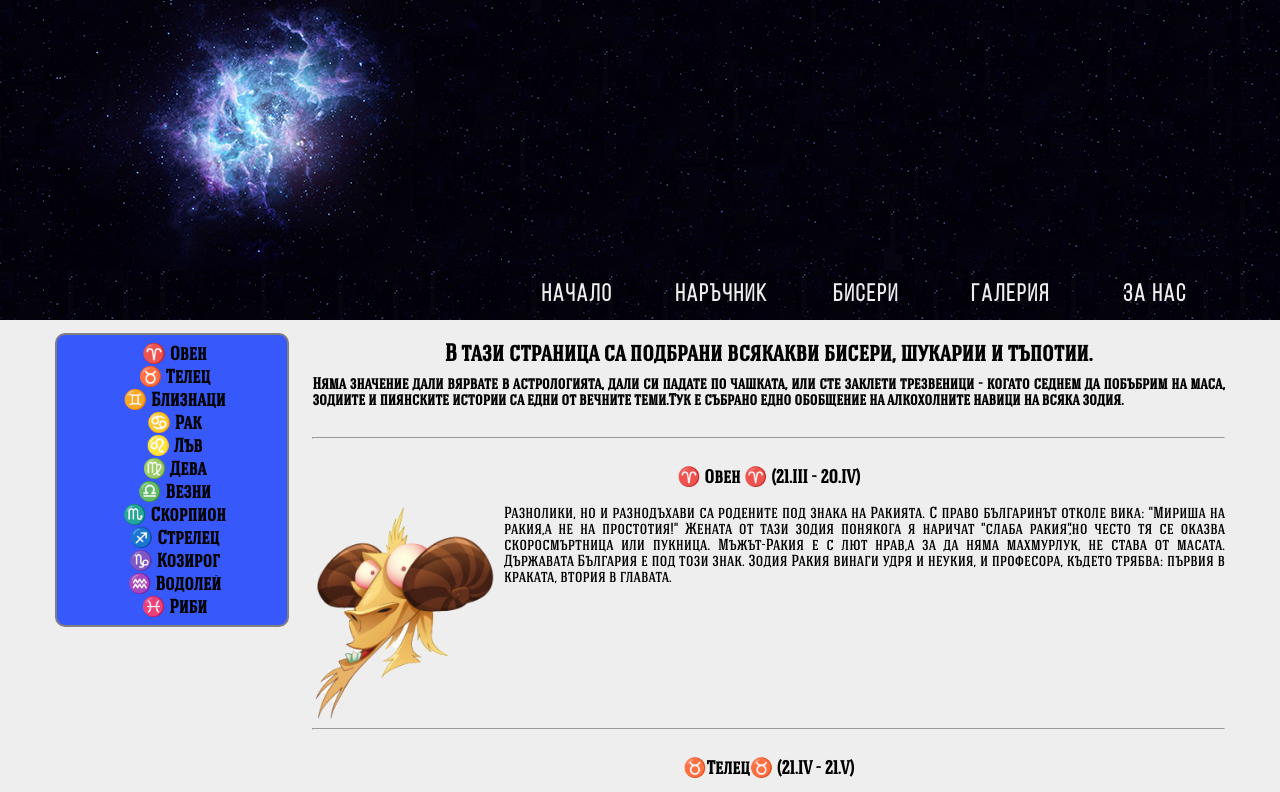
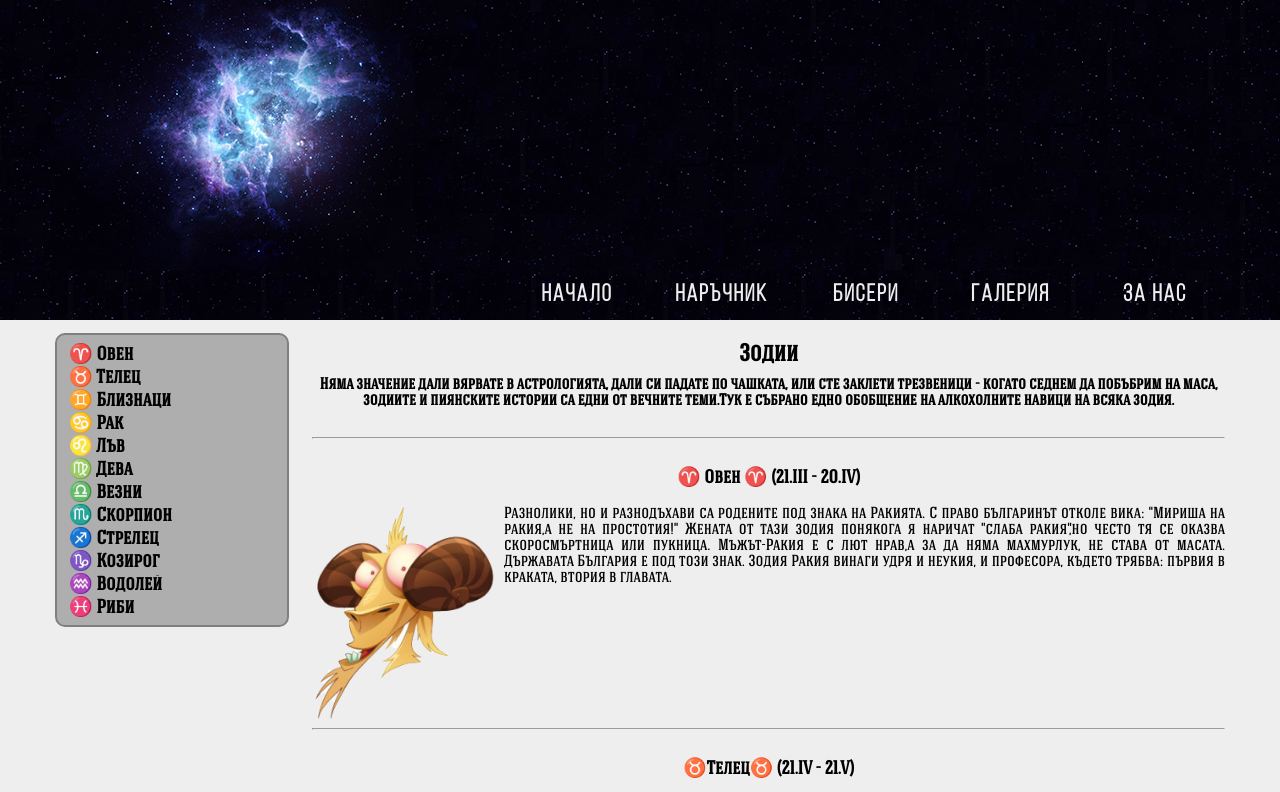
Before and after one commit to rozay/WebFundamentals-HTML-CSS-Teamwork, a PHP site: page /jokes.php in a window 1280 px wide. Shown: the top 792 px of the page. Run offline with PHP 8.4, Linux system fonts and the light colour scheme.

Commit message:
minor changes on jokes.php

```diff
--- a/php template/jokes.php
+++ b/php template/jokes.php
@@ -33,7 +33,7 @@
             </section>
 
                 <section id="astro">
-                    <h1>В тази страница са подбрани всякакви бисери, шукарии и тъпотии.</h1>
+                    <h1>Зодии</h1>
                     <h2>Няма значение дали вярвате в астрологията, дали си падате по чашката, или сте заклети трезвеници - когато седнем да побъбрим на маса, зодиите и пиянските истории са едни от вечните теми.Тук е събрано едно обобщение на алкохолните навици на всяка зодия.</h2>
                     <hr>
                     <article id="aries">
--- a/php template/styles/styles-quotes.css
+++ b/php template/styles/styles-quotes.css
@@ -10,7 +10,7 @@ main h1 {
 
 main h2 {
     font-size: 1em;
-    text-align: justify;
+    text-align: center;
     padding: 10px 0 20px 0;
 }
 
@@ -20,11 +20,10 @@ main h2 {
 }
 
 #nav-astro ul {
-    background: rgba(10, 53, 255, 0.80);
+    background: rgba(29, 29, 29, 0.3);
     border-radius: 10px;
     padding: 3%;
     font-size: 1.2em;
-    text-align: center;
 }
 
 section#nav-astro a {
```
